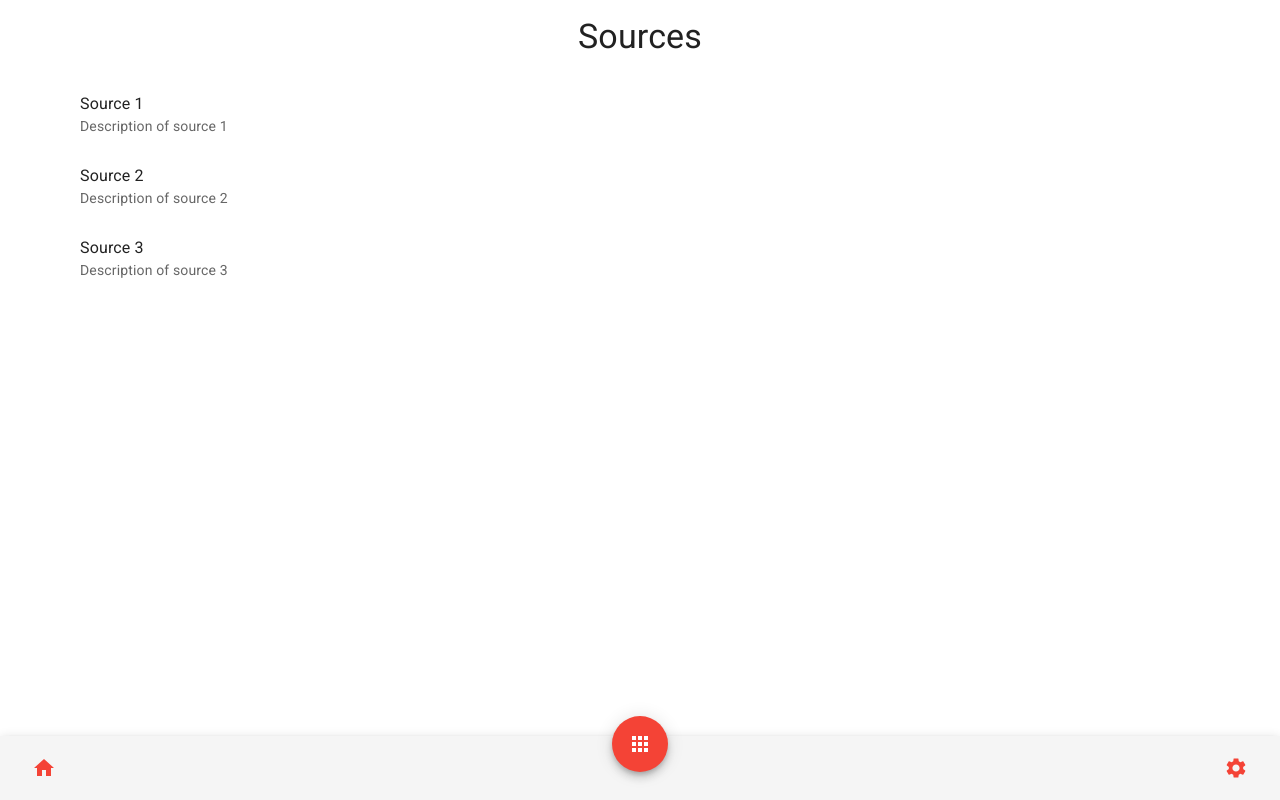
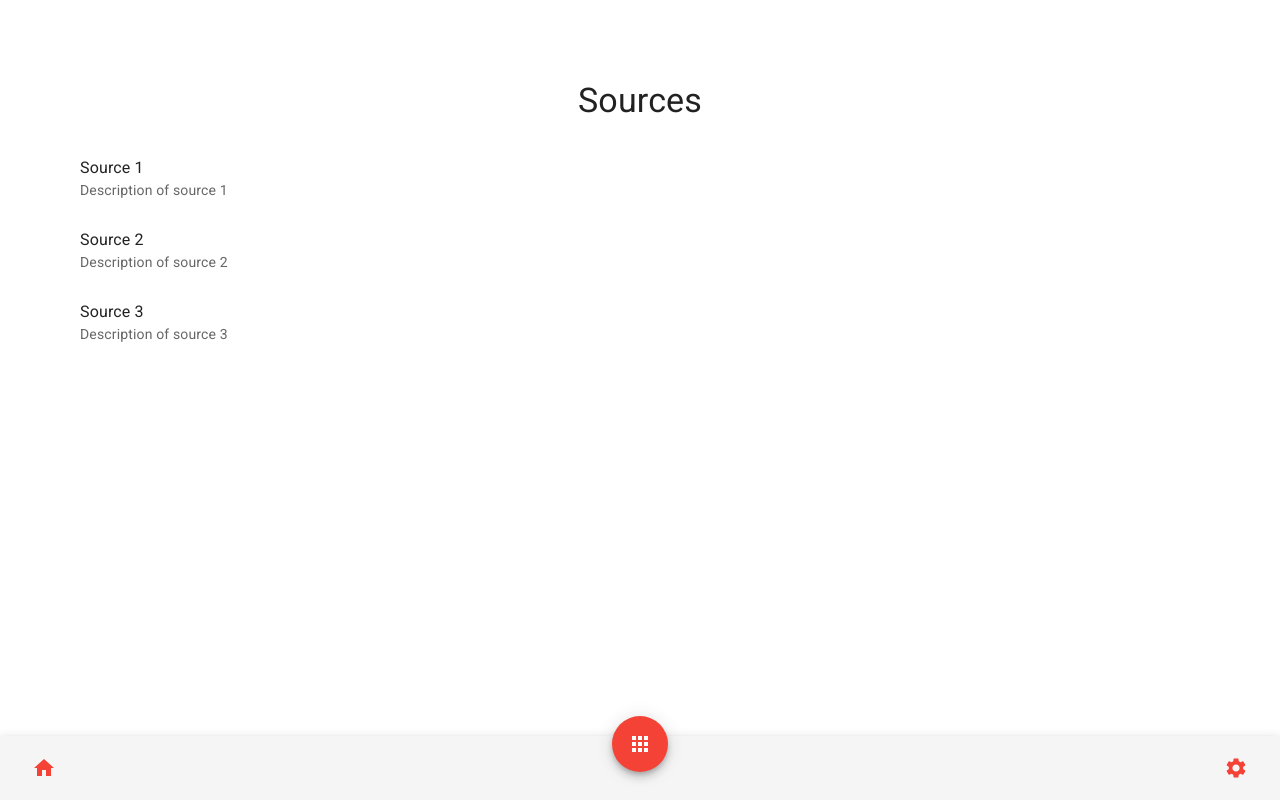
Before and after one commit to sky-ash/heatpath, a React (Vite) app: page /heatpath/sources in a window 1280 px wide. Built offline with nearby package versions, Linux system fonts and the light colour scheme.

Commit message:
container

```diff
--- a/src/pages/Lecture.jsx
+++ b/src/pages/Lecture.jsx
@@ -90,7 +90,8 @@ export default function Lecture() {
     <Container className="container"
                sx={{ textAlign: 'center',
                      justifyContent: 'flex-start', // 'space-between', 'space-around'
-                  }}>
+                  }}
+                  >
 
       <Typography variant="h4" gutterBottom mt={8}>
         {lecture.title.split(':')[0]}
--- a/src/pages/Settings.jsx
+++ b/src/pages/Settings.jsx
@@ -13,10 +13,10 @@ export default function Settings({ darkMode, setDarkMode }) {
   return (
     <Container className="container"
                sx={{ textAlign: 'center',
-                     justifyContent: 'space-evenly', // 'space-between', 'space-around'
+                     justifyContent: 'flex-start', // 'space-between', 'space-around'
                   }}>
 
-      <Typography variant="h4" gutterBottom>
+      <Typography variant="h4" gutterBottom mt={8}>
         Settings
       </Typography>
 
--- a/src/pages/Sources.jsx
+++ b/src/pages/Sources.jsx
@@ -12,8 +12,11 @@ const sources = [
 
 export default function Sources() {
     return (
-        <Container className="container" sx={{ textAlign: 'center' }}>
-            <Typography variant="h4" gutterBottom>
+        <Container className="container"
+        sx={{ textAlign: 'center',
+              justifyContent: 'flex-start', // 'space-between', 'space-around'
+           }}>
+           <Typography variant="h4" gutterBottom mt={8}>
                 Sources
             </Typography>
             <List>
--- a/src/pages/Start.jsx
+++ b/src/pages/Start.jsx
@@ -15,12 +15,12 @@ export default function Start() {
   return (
     <Container className="container"
                sx={{ textAlign: 'center',
-                     justifyContent: 'space-evenly', // 'space-between', 'space-around'
+                     justifyContent: 'flex-start', // 'space-between', 'space-around'
                   }}>
 
       <Box>
         <Typography variant="h2"
-                    gutterBottom>
+                    gutterBottom mt={8}>
           Welcome to Heat Path
         </Typography>
         <Typography variant="subtitle1"
```
